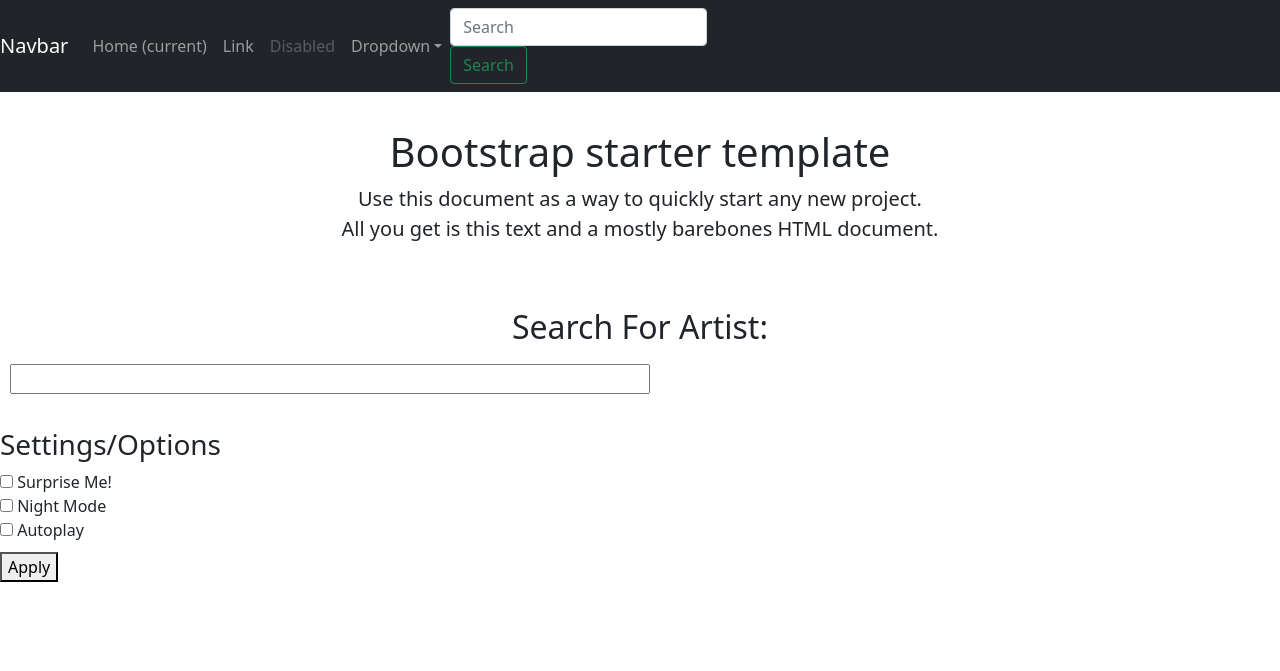
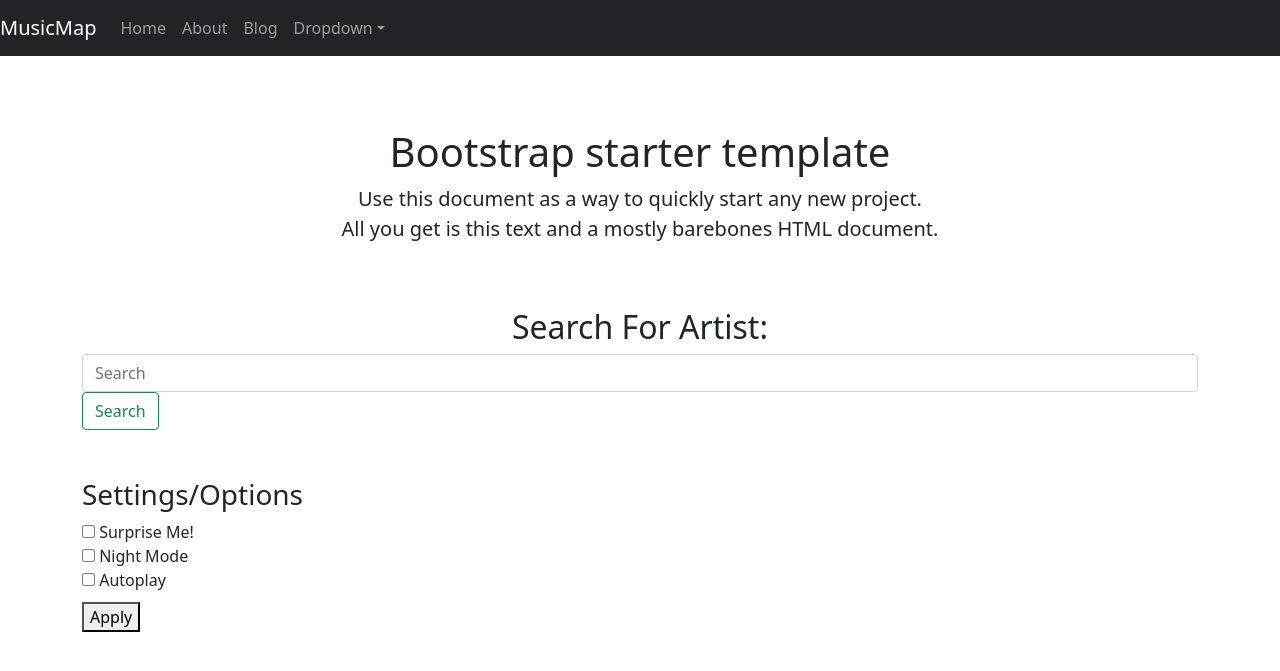
Before and after one commit to jimmyt333/MusicMap, a Django app: page / in a window 1280 px wide. Shown: the top 671 px of the page. Run offline with Django 3.2, Linux system fonts and the light colour scheme; some libraries are stand-ins or nearby versions.

Commit message:
reworked homepage using Bootstrapper

```diff
--- a/mysite/musicmap/templates/musicmap/base.html
+++ b/mysite/musicmap/templates/musicmap/base.html
@@ -29,7 +29,7 @@
   <body>
 
     <nav class="navbar navbar-expand-md navbar-dark bg-dark fixed-top">
-      <a class="navbar-brand" href="#">Navbar</a>
+      <a class="navbar-brand" href="#">MusicMap</a>
       <button class="navbar-toggler" type="button" data-toggle="collapse" data-target="#navbarsExampleDefault" aria-controls="navbarsExampleDefault" aria-expanded="false" aria-label="Toggle navigation">
         <span class="navbar-toggler-icon"></span>
       </button>
@@ -37,16 +37,16 @@
       <div class="collapse navbar-collapse" id="navbarsExampleDefault">
         <ul class="navbar-nav mr-auto">
           <li class="nav-item active">
-            <a class="nav-link" href="#">Home <span class="sr-only">(current)</span></a>
+            <a class="nav-link" href="http://127.0.0.1:8000">Home <span class="sr-only"></span></a>
           </li>
           <li class="nav-item">
-            <a class="nav-link" href="#">Link</a>
+            <a class="nav-link" href="http://127.0.0.1:8000/about/">About</a>
           </li>
           <li class="nav-item">
-            <a class="nav-link disabled" href="#">Disabled</a>
+            <a class="nav-link" href="http://127.0.0.1:8000/blog/">Blog</a>
           </li>
           <li class="nav-item dropdown">
-            <a class="nav-link dropdown-toggle" href="http://example.com" id="dropdown01" data-toggle="dropdown" aria-haspopup="true" aria-expanded="false">Dropdown</a>
+            <a class="nav-link dropdown-toggle" href="#" id="dropdown01" data-toggle="dropdown" aria-haspopup="true" aria-expanded="false">Dropdown</a>
             <div class="dropdown-menu" aria-labelledby="dropdown01">
               <a class="dropdown-item" href="#">Action</a>
               <a class="dropdown-item" href="#">Another action</a>
@@ -54,10 +54,6 @@
             </div>
           </li>
         </ul>
-        <form class="form-inline my-2 my-lg-0">
-          <input class="form-control mr-sm-2" type="text" placeholder="Search" aria-label="Search">
-          <button class="btn btn-outline-success my-2 my-sm-0" type="submit">Search</button>
-        </form>
       </div>
     </nav>
 
--- a/mysite/musicmap/templates/musicmap/content.html
+++ b/mysite/musicmap/templates/musicmap/content.html
@@ -5,8 +5,17 @@
 
 <div class="sidenav">
     <h2 style="text-align: center;">Search For Artist:</h2>
-    <input id="searchText" style="width:50%; margin: 10px;"/>
+
+    <div class= "container">
+      <form class="form-inline my-2 my-lg-0">
+        <input class="form-control mr-sm-2" type="text" placeholder="Search" aria-label="Search">
+        <button class="btn btn-outline-success my-2 my-sm-0" type="submit">Search</button>
+      </form>
+    </div>
+
     <br> <br>
+
+    <div class= "container">
         <h3>Settings/Options</h3>
         <input id="randomsearch" type="checkbox" />
         <label for="randomsearch">Surprise Me!</label><br>
@@ -16,6 +25,7 @@
         <label for="autoplay">Autoplay</label><br>
         <button class="btn_applysettings" style="margin-top: 10px;">Apply</button>
     </div>
+</div>
 
 
 
```
Lines whose indentation alone changed are shown as unchanged.
